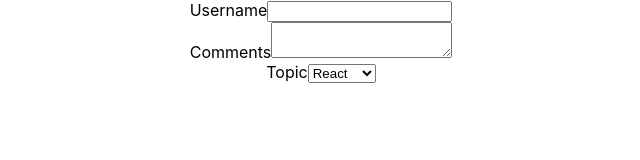
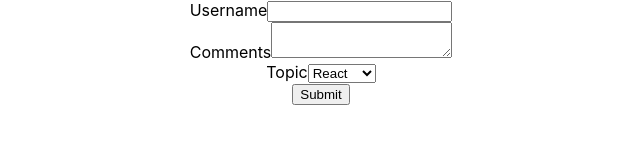
Before and after one commit to Asmaathabet/react-js-course, a React (Create React App) app: page / in a window 1280 px wide. Shown: the top 160 px of the page, without its empty margins (319-959 px from the left). Built offline with nearby package versions, Linux system fonts and the light colour scheme.

Commit message:
handle submit

```diff
--- a/src/components/Form.js
+++ b/src/components/Form.js
@@ -29,25 +29,33 @@
         })
       }
 
+      handleSubmit = event => {
+          alert(` ${this.state.username} ${this.state.topic} ${this.state.comments}` )
+          // to stop default refresh after submitting
+          event.preventDefault();
+      }
+
     render() {
+        const {username, comments, topic } = this.state;
         return (
-            <form>
+            <form onSubmit={this.handleSubmit}>
                 <div>
                   <label>Username</label>
-                  <input type='text' value={this.state.username} onChange={this.handleUsernameChange} />
+                  <input type='text' value={username} onChange={this.handleUsernameChange} />
                 </div>
                 <div>
                   <label>Comments</label>
-                  <textarea value={this.state.comments} onChange={this.handleCommentsChange}></textarea>
+                  <textarea value={comments} onChange={this.handleCommentsChange}></textarea>
                 </div>
                 <div>
                     <label>Topic</label>
-                    <select value={this.state.topic} onChange={this.handleTopic}>
+                    <select value={topic} onChange={this.handleTopic}>
                         <option value="react">React</option>
                         <option value="vue">Vue</option>
                         <option value="angular">Angular</option>
                     </select>
                 </div>
+                <button type="submit" >Submit</button>
             </form>
         )
     }
```
